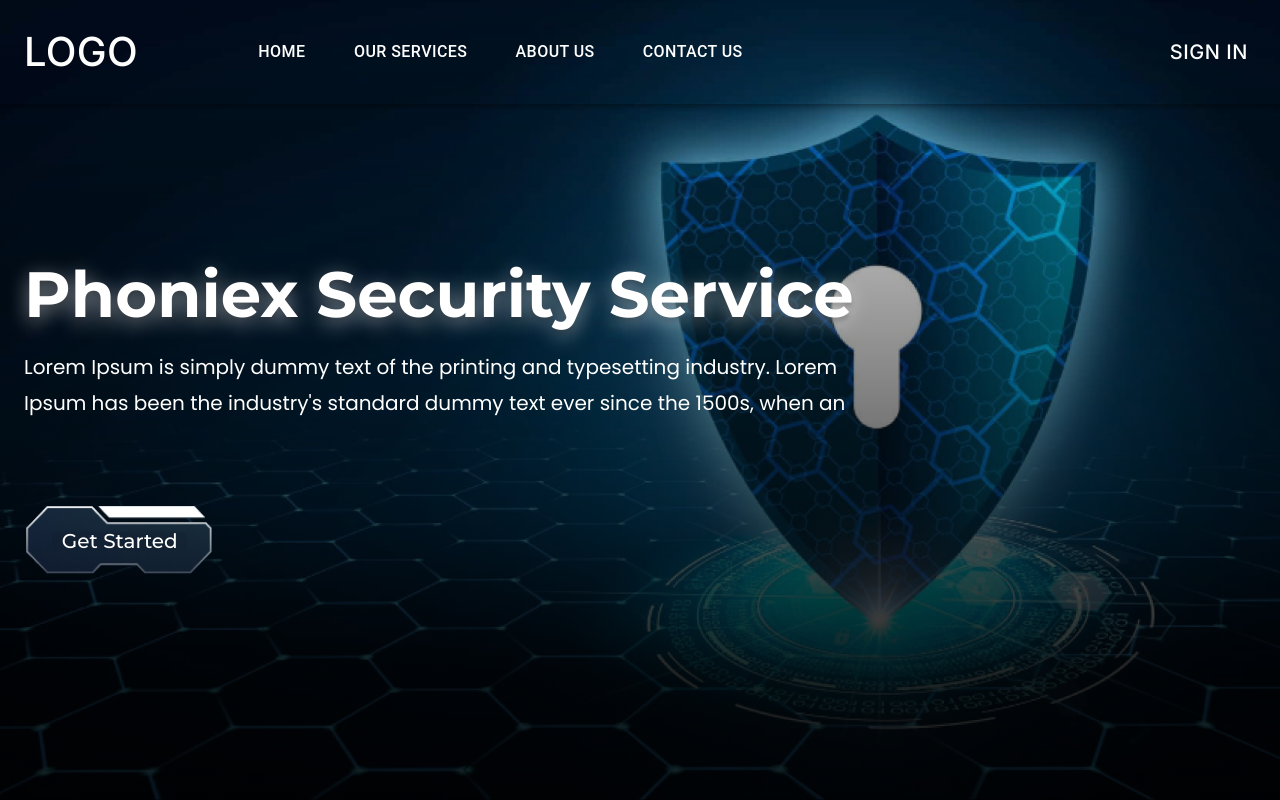
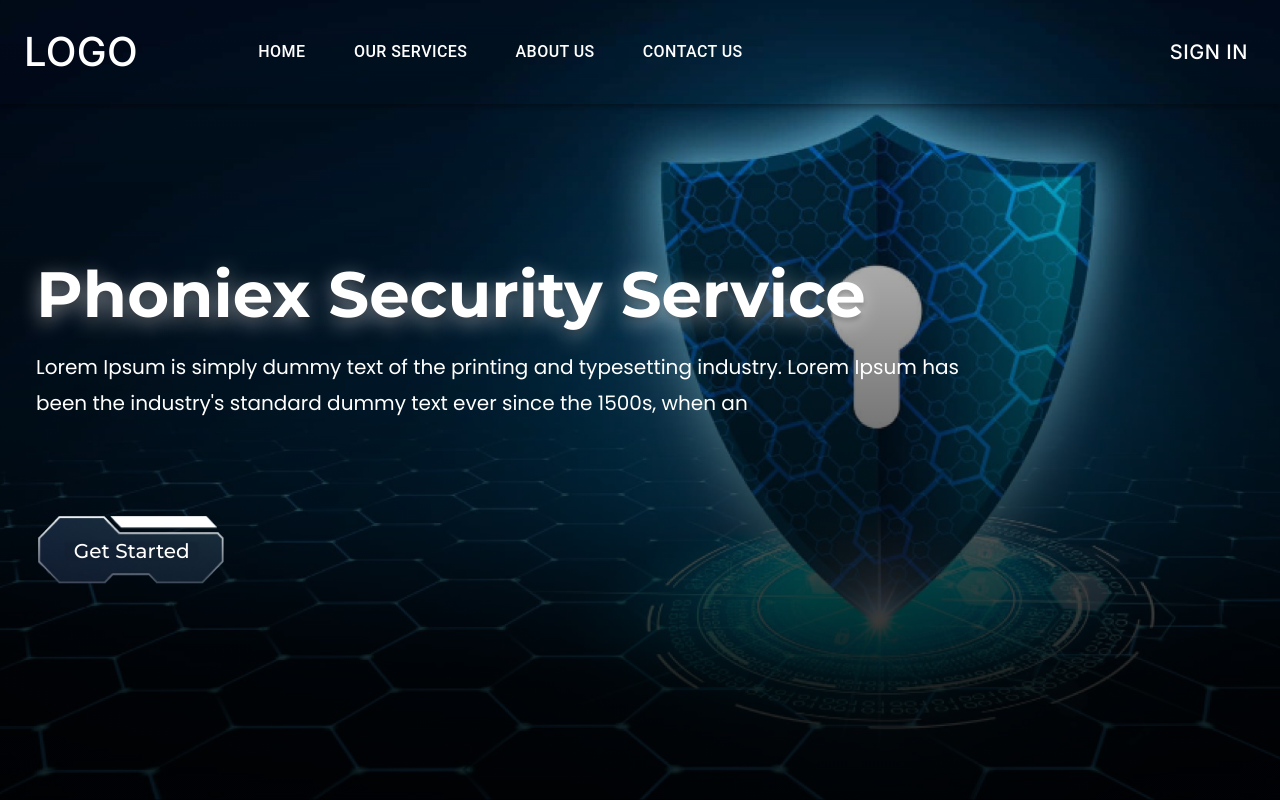
Before and after one commit to leonhiat/test_project, a React (Create React App) app: page / in a window 1280 px wide. Shown: the top 800 px of the page. Built offline with nearby package versions, Linux system fonts and the light colour scheme.

Commit message:
this is the completed first part.

```diff
--- a/src/components/layout/Home.tsx
+++ b/src/components/layout/Home.tsx
@@ -56,12 +56,12 @@ const FirstPartContent = styled(Box)(({ theme }) => ({
     [theme.breakpoints.up(992)]: {
         left: '0',
         textAlign: 'initial',
-        padding: '0 24px',
+        padding: '0 32px',
     },
     [theme.breakpoints.up(1200)]: {
-        width: '880px',
+        width: '1000px',
         maxWidth: '1536px',
-        padding: '0 24px',
+        padding: '0 36px',
     },
 }));
 
```
